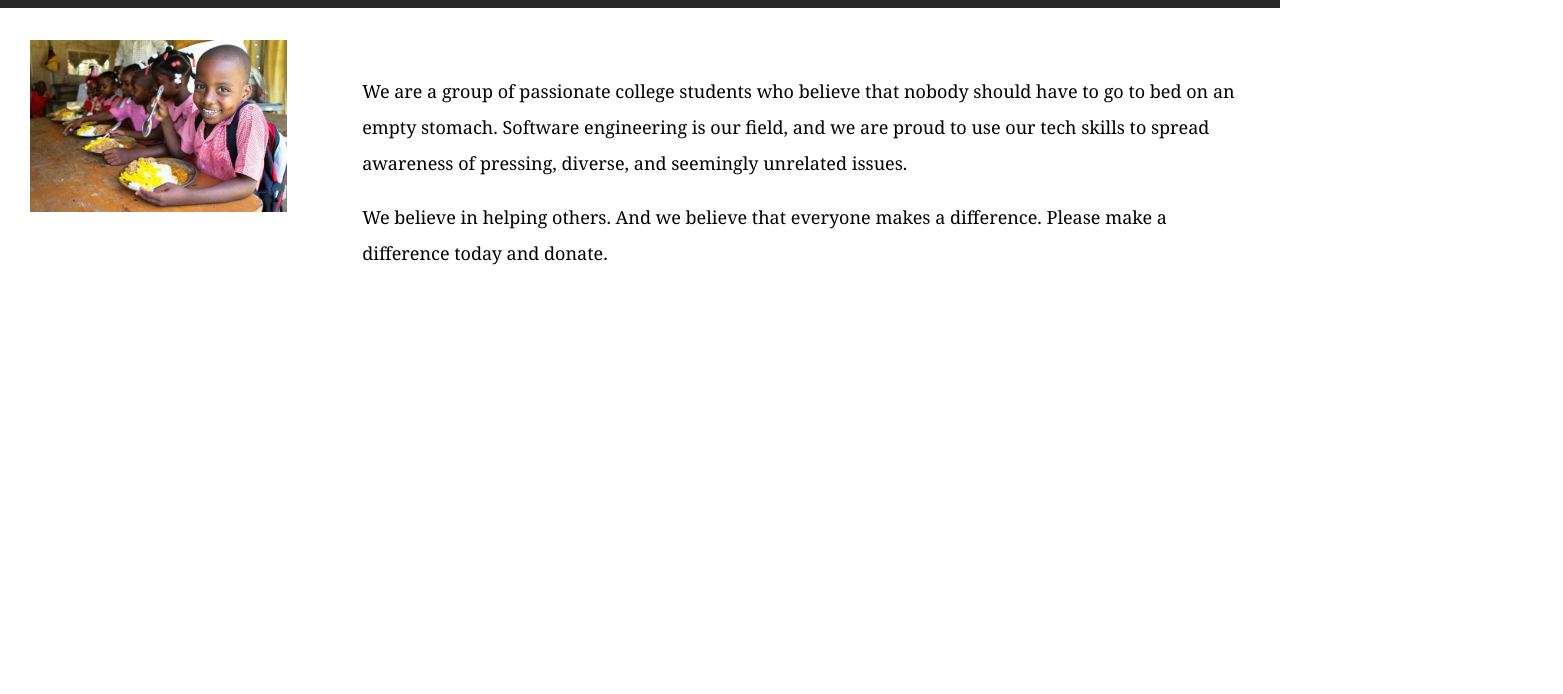
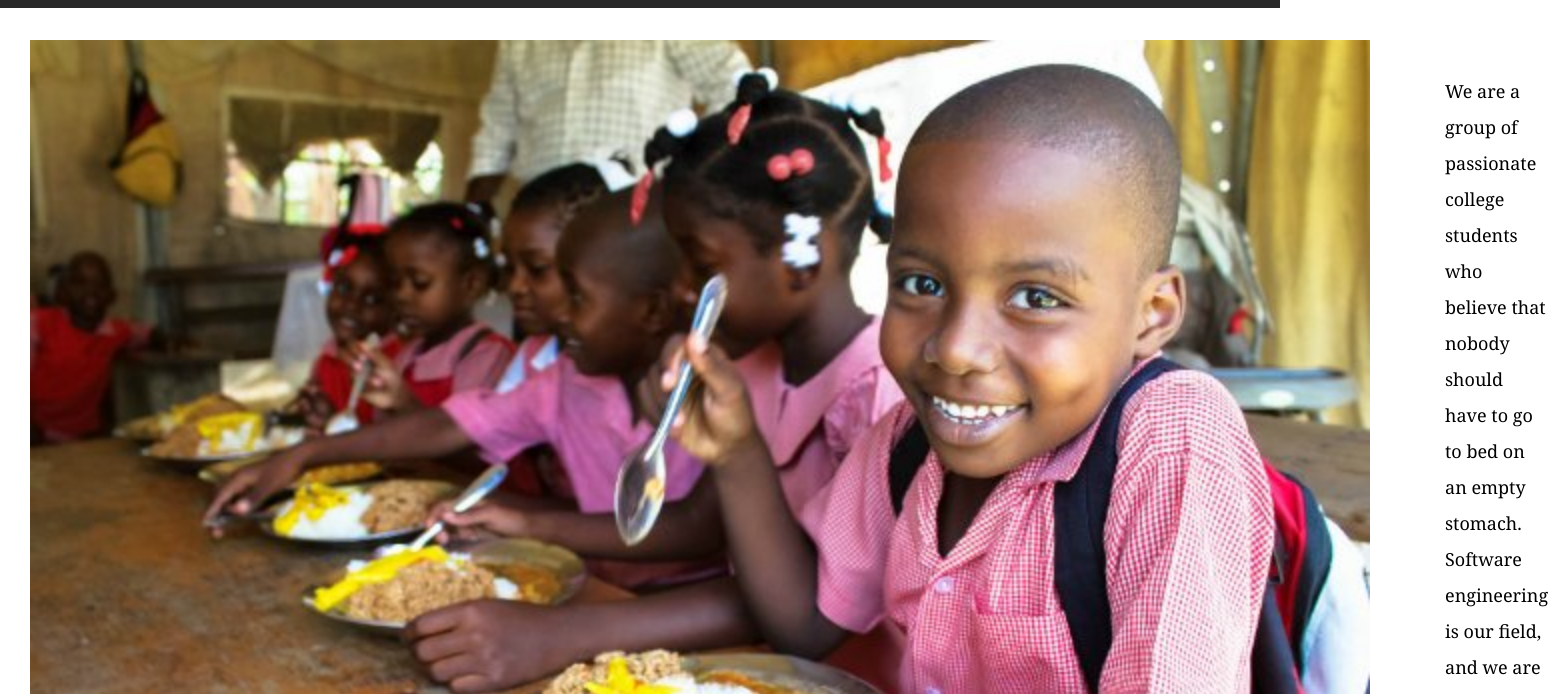
Before and after one commit to medmoe/Assignment1, a plain HTML site: page about.html in a window 1280 px wide. Shown: the part 62-756 px from the top of the page, 1563 px wide, since content can reach past the window. Drawn offline with Linux system fonts and the light colour scheme.

Commit message:
Fixed typo

```diff
--- a/about.html
+++ b/about.html
@@ -18,7 +18,7 @@
     </header>
     <body>
         <div class="container">
-            <div class="intro-img"><img src="static/children-eating.jpg" alt="children-eating" style="width:1340;height:894;"></div>
+            <div class="intro-img"><img src="static/children-eating.jpg" alt="children-eating" style="width:1340px;height:894px;"></div>
             <div class="intro-text">
                 <p>We are a group of passionate college students who believe that nobody should have to go to bed on an empty stomach. Software engineering is our field, and we are proud to use our tech skills to spread awareness of pressing, diverse, and seemingly unrelated issues.
                 </p>
```
